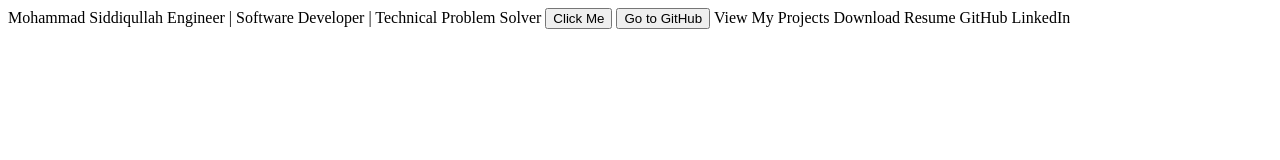
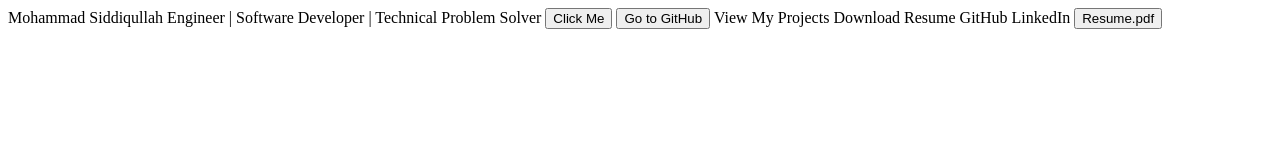
Before and after one commit to msiddiiq48-code/msiddiiq48-code.github.io, a plain HTML site: page index.html in a window 1280 px wide. Drawn offline with Linux system fonts and the light colour scheme.

Commit message:
Add button for downloading Resume.pdf

```diff
--- a/index.html
+++ b/index.html
@@ -11,3 +11,5 @@ Download Resume
 GitHub
 
 LinkedIn
+
+<button type="button">Resume.pdf</button>
```
